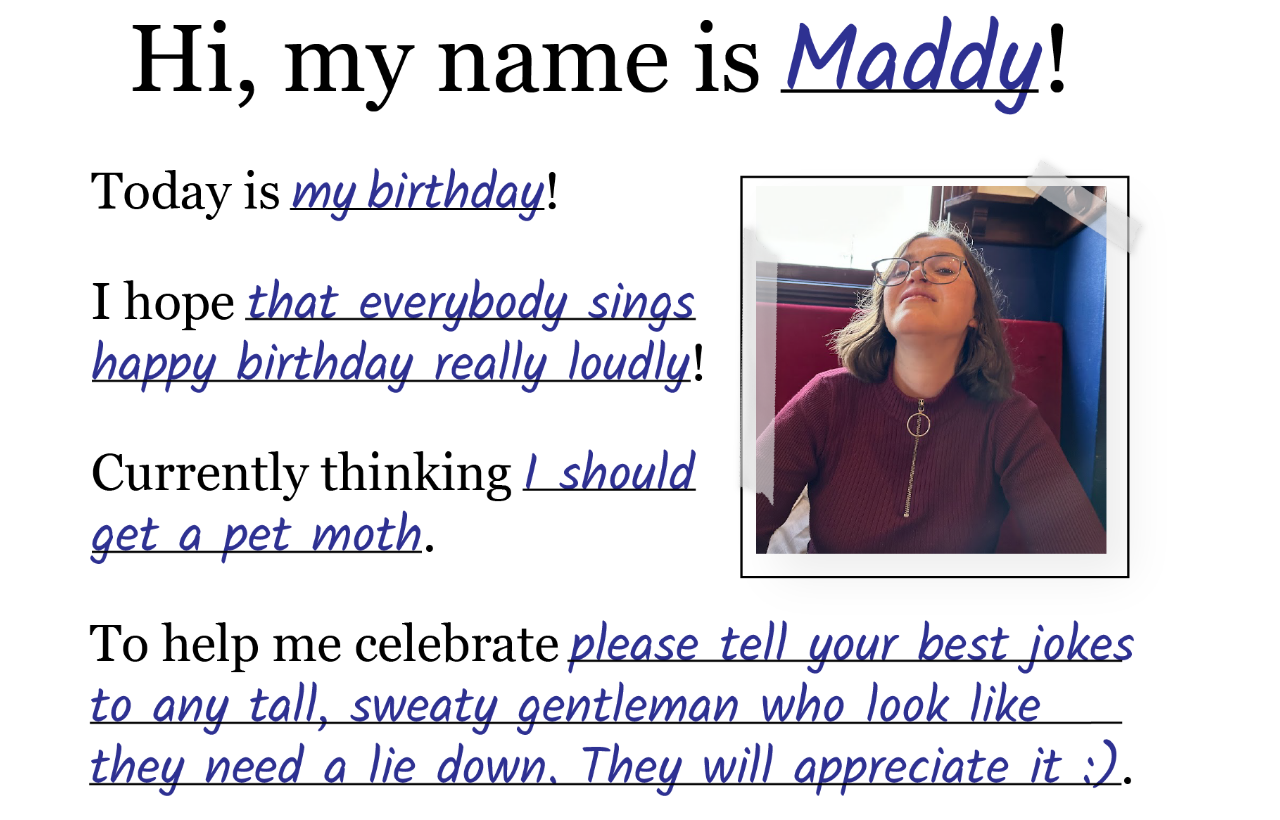
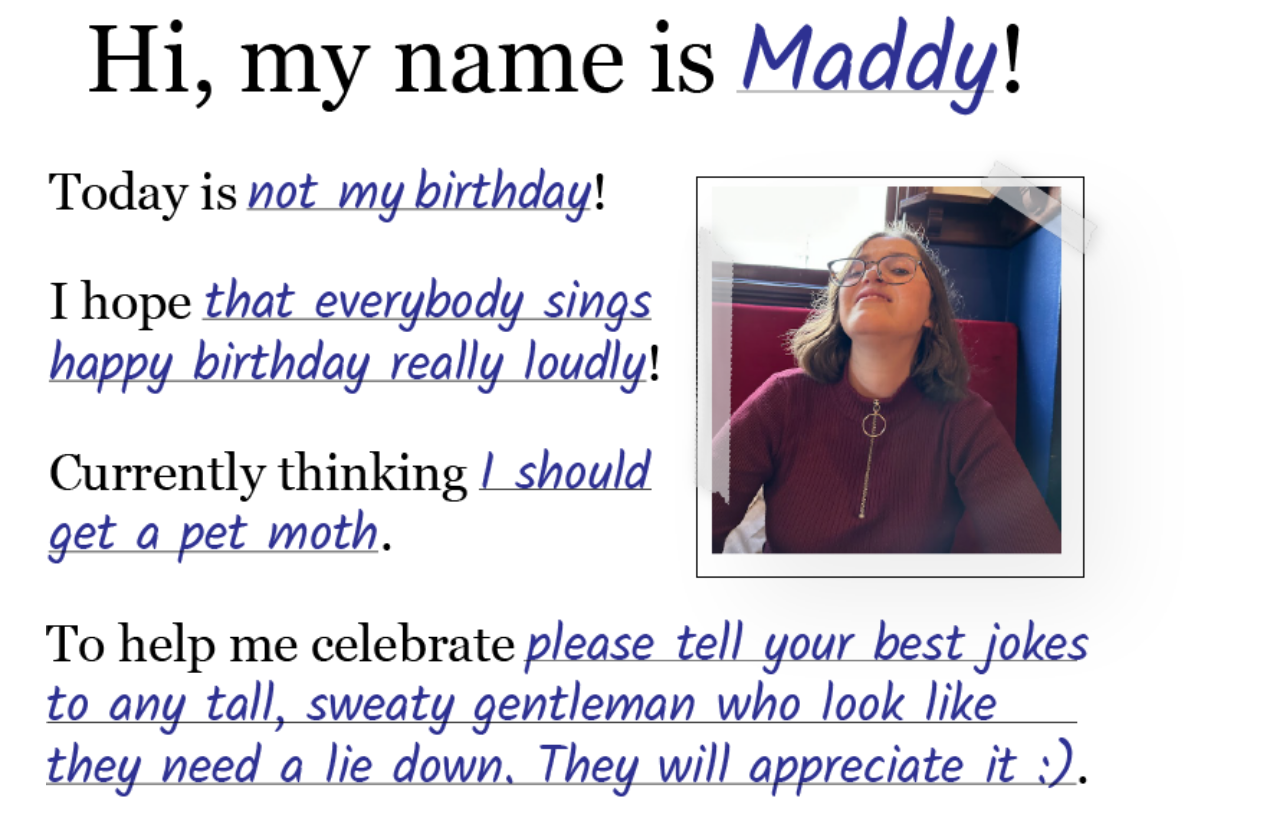
Before and after one commit to LoganBryce/MaddySite, a plain HTML site: page index.html in a window 1280 px wide. Drawn offline with Linux system fonts and the light colour scheme.

Commit message:
Update index.html

```diff
--- a/index.html
+++ b/index.html
@@ -3,7 +3,7 @@
 
 <body>
 	<div>
-		<img src="Artboard1.png" style="width: 100%; height: 100vh; object-fit: contain; object-position: 50% 50%;" />
+		<img src="Artboard1v2.png" style="width: 100%; height: 100vh; object-fit: contain; object-position: 50% 50%;" />
 	</div>
 </body>
 </html>
```
